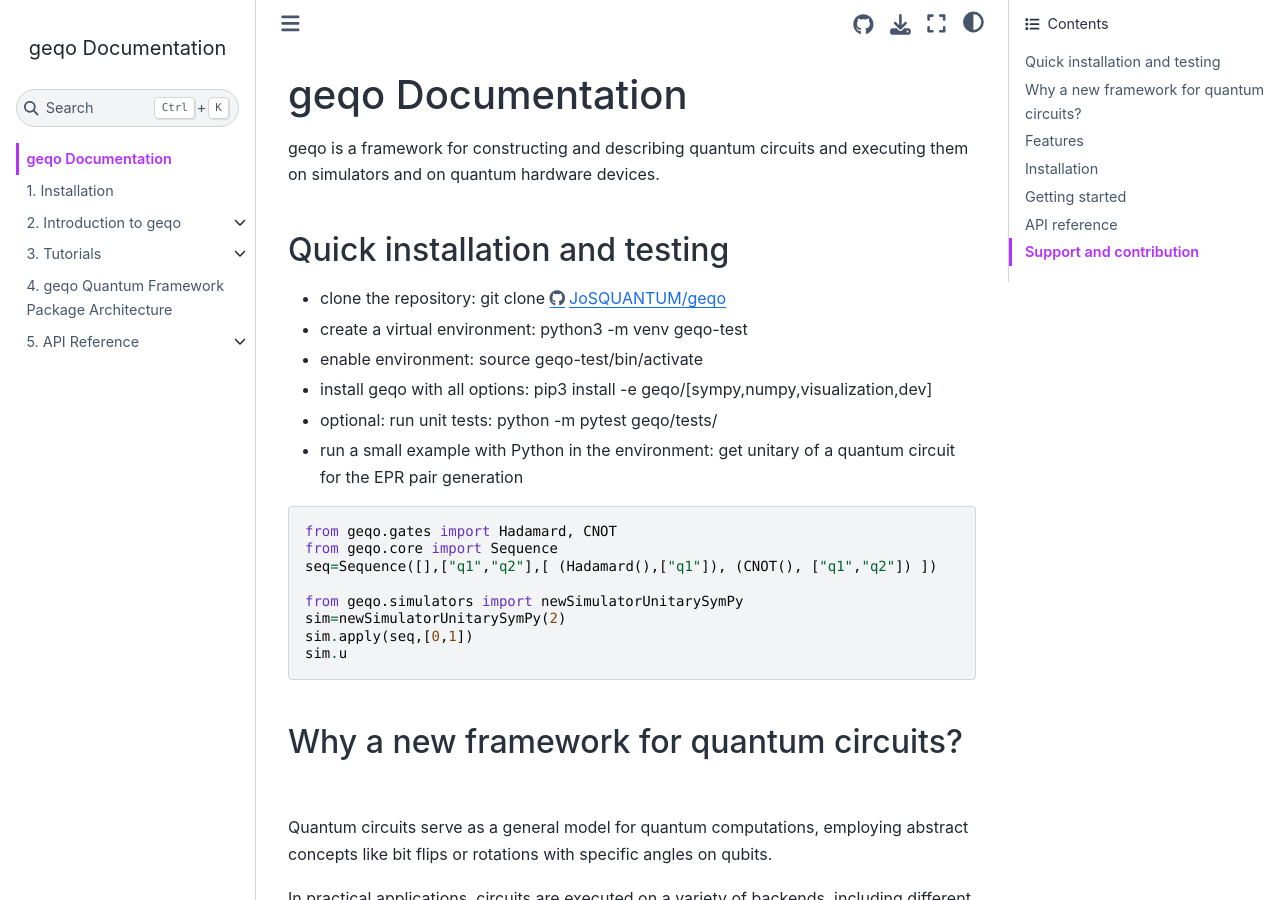
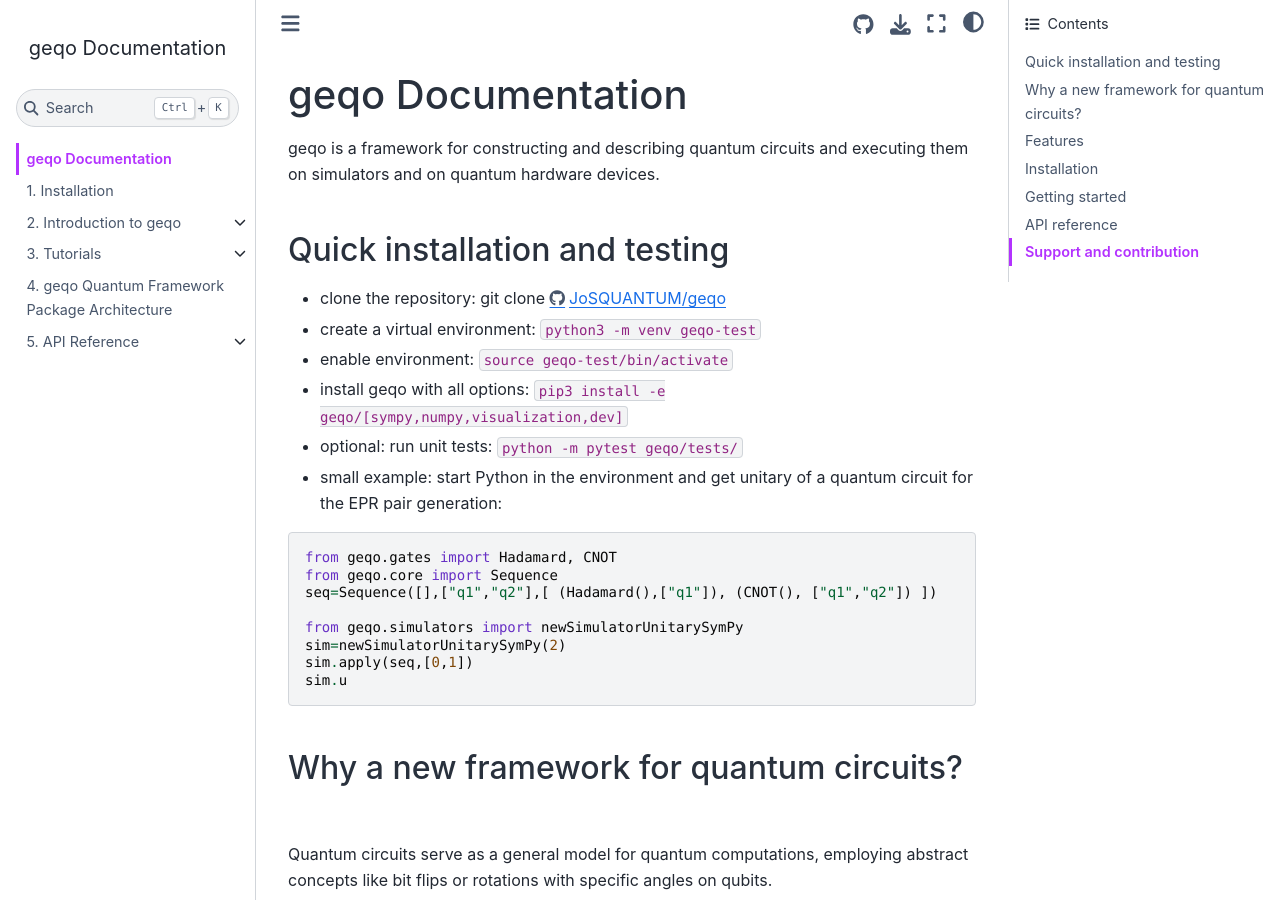
Before and after one commit to jordan0809/geqo, a Jupyter Book: the page built from doc/intro.md, in a window 1280 px wide and 900 px high. Built offline with Jupyter Book 1.0.4 settings and Sphinx 7.4.7 and the Sphinx Book theme 1.1.4, drawn with Linux system fonts in a browser that asks for light colours.

Commit message:
small fix in docu

````diff
--- a/doc/intro.md
+++ b/doc/intro.md
@@ -3,11 +3,11 @@ geqo is a framework for constructing and describing quantum circuits and executi
 
 ## Quick installation and testing
 - clone the repository: git clone [https://github.com/JoSQUANTUM/geqo](https://github.com/JoSQUANTUM/geqo)
-- create a virtual environment: python3 -m venv geqo-test
-- enable environment: source geqo-test/bin/activate
-- install geqo with all options: pip3 install -e geqo/[sympy,numpy,visualization,dev]
-- optional: run unit tests: python -m pytest geqo/tests/
-- run a small example with Python in the environment: get unitary of a quantum circuit for the EPR pair generation
+- create a virtual environment: `python3 -m venv geqo-test`
+- enable environment: `source geqo-test/bin/activate`
+- install geqo with all options: `pip3 install -e geqo/[sympy,numpy,visualization,dev]`
+- optional: run unit tests: `python -m pytest geqo/tests/`
+- small example: start Python in the environment and get unitary of a quantum circuit for the EPR pair generation:
 ```
 from geqo.gates import Hadamard, CNOT
 from geqo.core import Sequence
````
